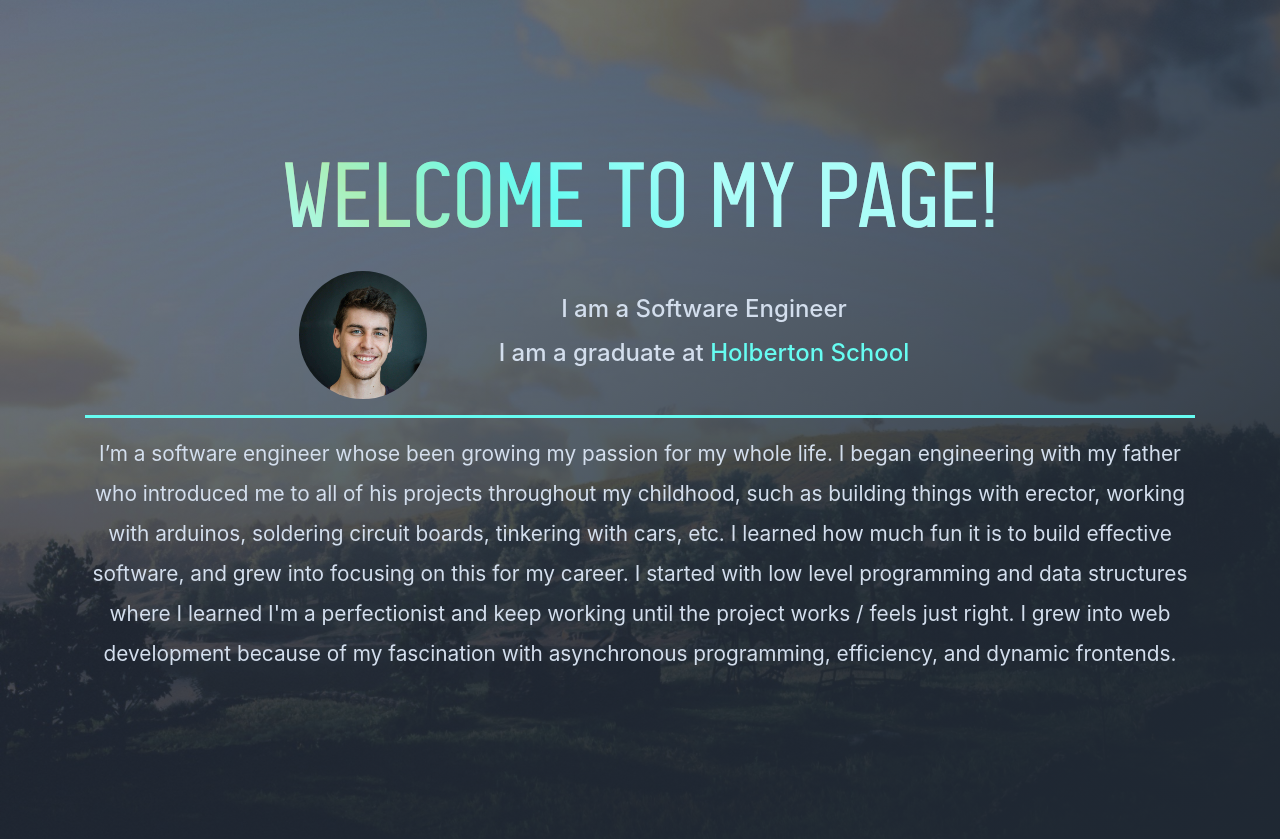
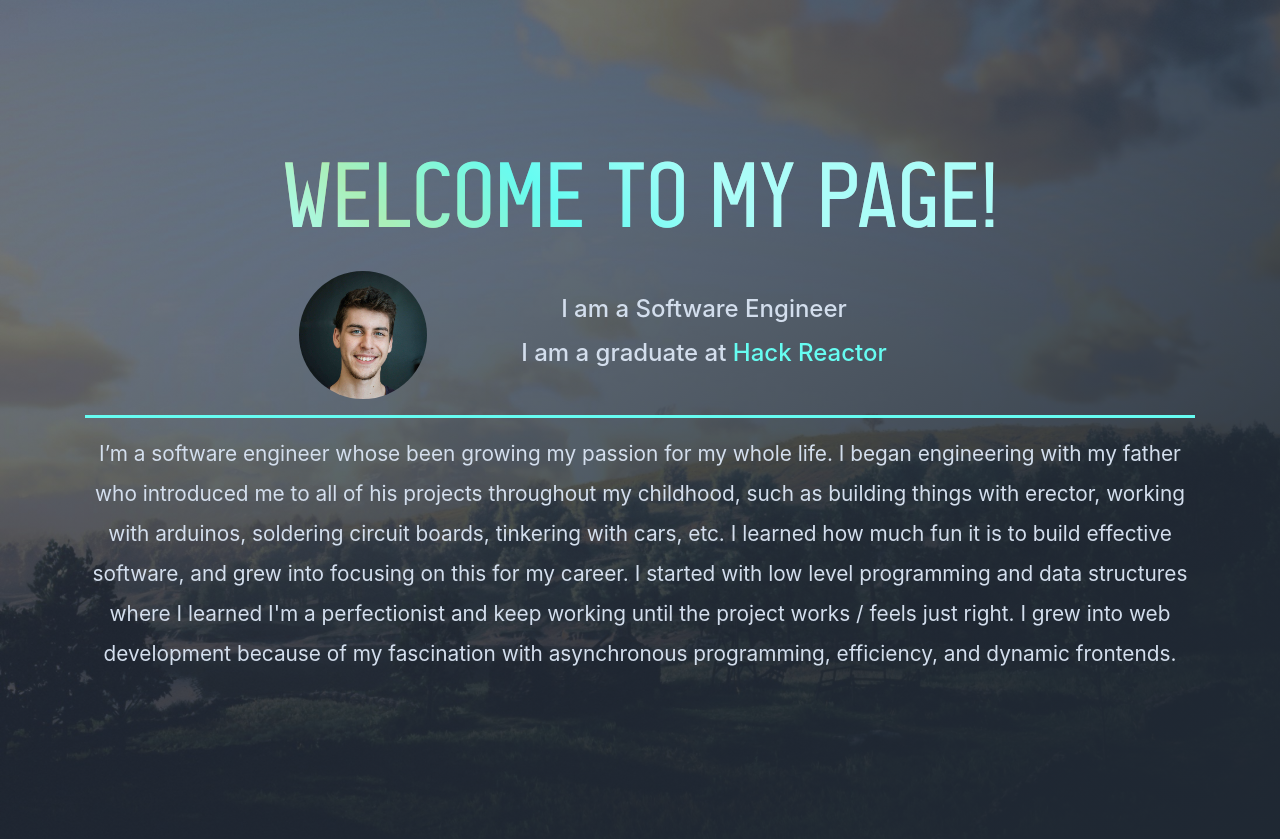
Before and after one commit to scurry222/Personal_Website, a Flask app: page / in a window 1280 px wide. Shown: the part 801-1640 px from the top of the page. Run offline with Flask 2, Linux system fonts and the light colour scheme; some libraries are stand-ins or nearby versions; some web fonts are replaced.

Commit message:
Change link

```diff
--- a/templates/index.html
+++ b/templates/index.html
@@ -66,7 +66,7 @@
               <div class="img img-responsive rounded-circle m-auto m-lg-0" id="pro-pic"></div>
               <div class="mt-4 col col-lg-6">
                 <h4 class="text-3 pb-2">I am a Software Engineer</h4>
-                <h4 class="text-3">I am a graduate at <a href="https://www.holbertonschool.com/">Holberton School</a></h4>
+                <h4 class="text-3">I am a graduate at <a href="https://www.hackreactor.com/">Hack Reactor</a></h4>
               </div>
             </div>
             <hr>
```
